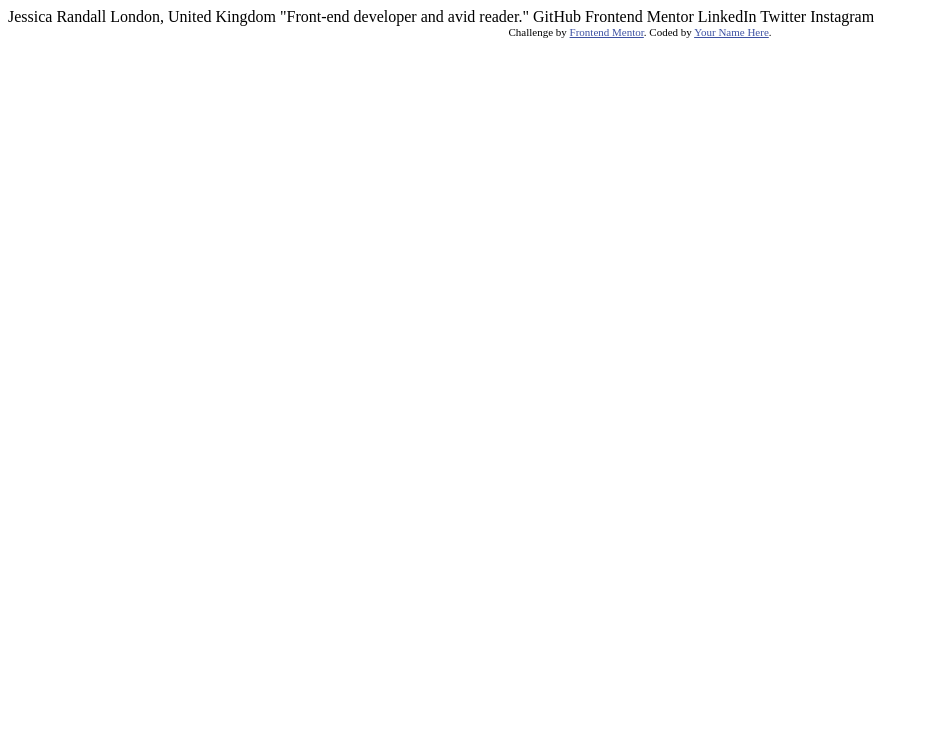
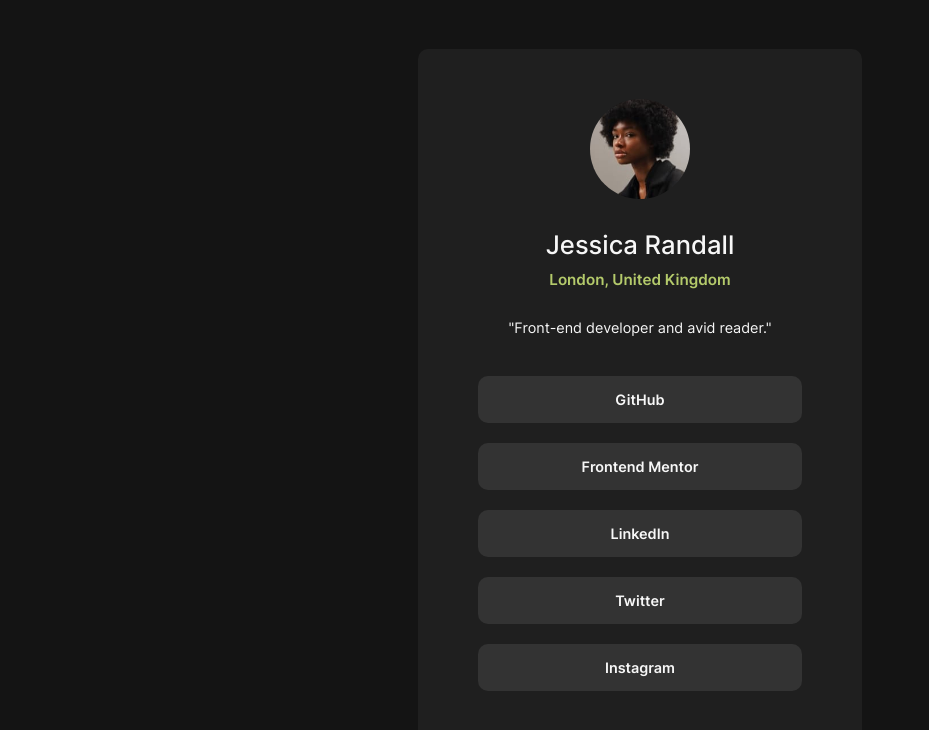
Before and after one commit to NikolaiVFredriksen/social-links-profile-main, a plain HTML site: page index.html in a window 1280 px wide. Shown: the whole page, without its empty margins (0-929 px from the left). Drawn offline with Linux system fonts and the light colour scheme.

Commit message:
Finished

```diff
--- a/index.html
+++ b/index.html
@@ -1,34 +1,118 @@
 <!DOCTYPE html>
 <html lang="en">
   <head>
-  <meta charset="UTF-8">
-  <meta name="viewport" content="width=device-width, initial-scale=1.0"> <!-- displays site properly based on user's device -->
+    <meta charset="UTF-8" />
+    <meta name="viewport" content="width=device-width, initial-scale=1.0" />
+    <!-- displays site properly based on user's device -->
 
-  <link rel="icon" type="image/png" sizes="32x32" href="./assets/images/favicon-32x32.png">
+    <link
+      rel="icon"
+      type="image/png"
+      sizes="32x32"
+      href="./assets/images/favicon-32x32.png"
+    />
 
     <title>Frontend Mentor | Social links profile</title>
 
     <!-- Feel free to remove these styles or customise in your own stylesheet 👍 -->
     <style>
-    .attribution { font-size: 11px; text-align: center; }
-    .attribution a { color: hsl(228, 45%, 44%); }
+      @font-face {
+        font-family: "Inter";
+        src: url("./assets/fonts/Inter-VariableFont_slnt,wght.ttf")
+          format("truetype");
+        font-weight: 100 900;
+        font-style: normal;
+      }
+
+      body {
+        background-color: #141414;
+        font-family: "Inter";
+        margin: 0;
+        padding: 0;
+
+        display: flex;
+        justify-content: center;
+        align-items: center;
+        height: 100vh;
+      }
+
+      .card {
+        background-color: #1f1f1f;
+        padding: 50px 70px;
+
+        display: flex;
+        flex-direction: column;
+        align-items: center;
+        border-radius: 10px;
+      }
+
+      img {
+        width: 100px;
+        height: 100px;
+        border-radius: 50%;
+        margin-bottom: 20px;
+      }
+
+      .name {
+        color: #f7f7f7;
+        font-size: 1.6rem;
+        margin: 10px 0px;
+        font-weight: 500;
+      }
+
+      .location {
+        color: #b4ca6b;
+        font-weight: 600;
+        font-size: 0.95rem;
+        margin: 0;
+      }
+
+      .description {
+        color: #f7f7f7;
+        font-size: 0.9rem;
+        margin: 30px 20px;
+      }
+
+      ul {
+        list-style: none;
+        padding: 0;
+        margin: 0;
+
+        display: flex;
+        flex-direction: column;
+        align-items: center;
+      }
+
+      li {
+        color: #f7f7f7;
+        font-size: 0.9rem;
+        font-weight: 600;
+        margin: 10px 0;
+        cursor: pointer;
+        transition: color 0.3s ease;
+
+        background-color: #333333;
+        padding: 15px;
+        width: 200%;
+        text-align: center;
+        border-radius: 10px;
+      }
     </style>
   </head>
   <body>
+    <div class="card">
+      <img src="./assets/images/avatar-jessica.jpeg" alt="Profile Image" />
+      <h2 class="name">Jessica Randall</h2>
+      <p class="location">London, United Kingdom</p>
+      <p class="description">"Front-end developer and avid reader."</p>
 
-  Jessica Randall
-  London, United Kingdom
-  "Front-end developer and avid reader."
-
-  GitHub
-  Frontend Mentor
-  LinkedIn
-  Twitter
-  Instagram
-
-  <div class="attribution">
-    Challenge by <a href="https://www.frontendmentor.io?ref=challenge" target="_blank">Frontend Mentor</a>.
-    Coded by <a href="#">Your Name Here</a>.
+      <ul>
+        <li>GitHub</li>
+        <li>Frontend Mentor</li>
+        <li>LinkedIn</li>
+        <li>Twitter</li>
+        <li>Instagram</li>
+      </ul>
     </div>
   </body>
 </html>
```
Lines whose indentation alone changed are shown as unchanged.
